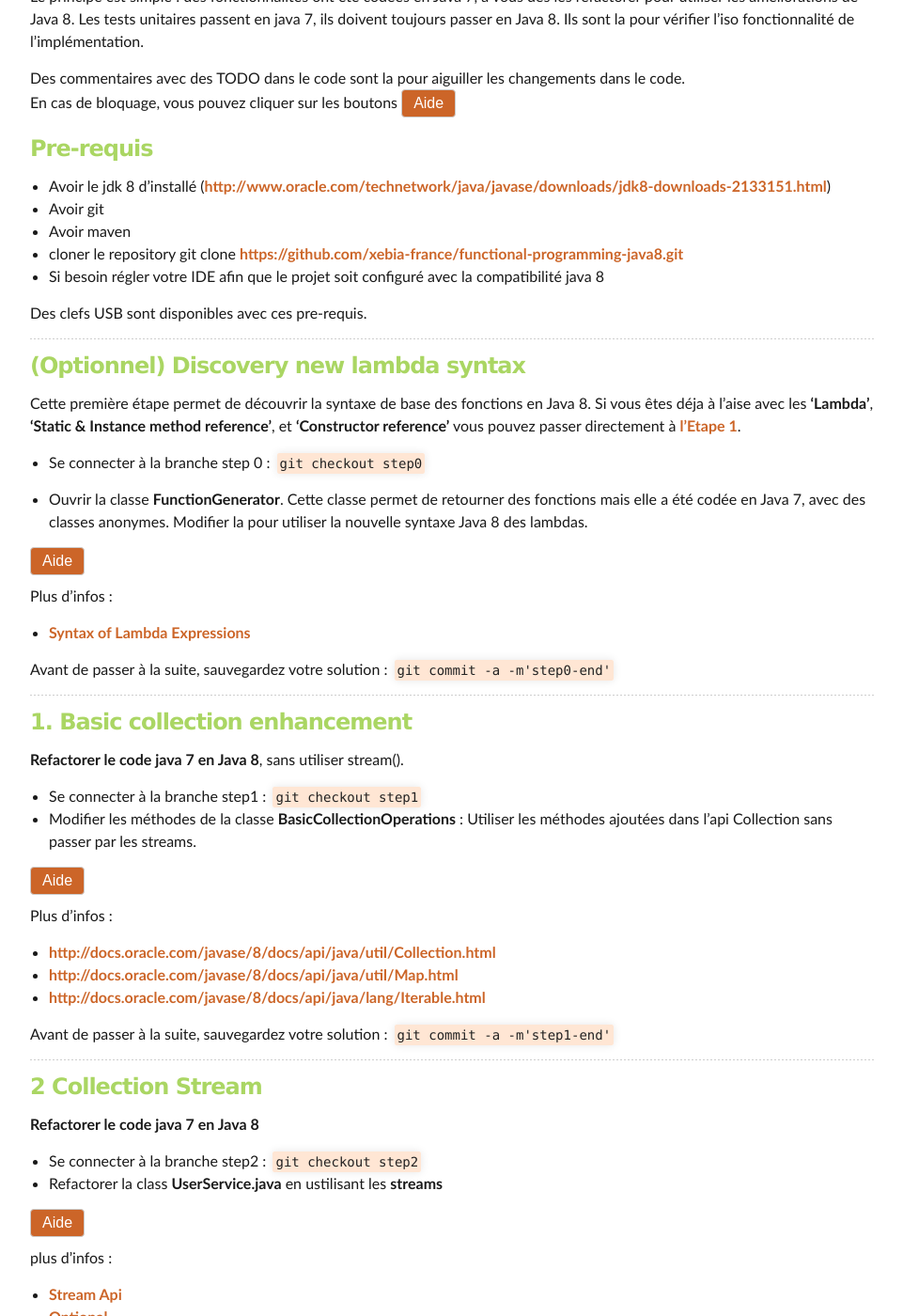
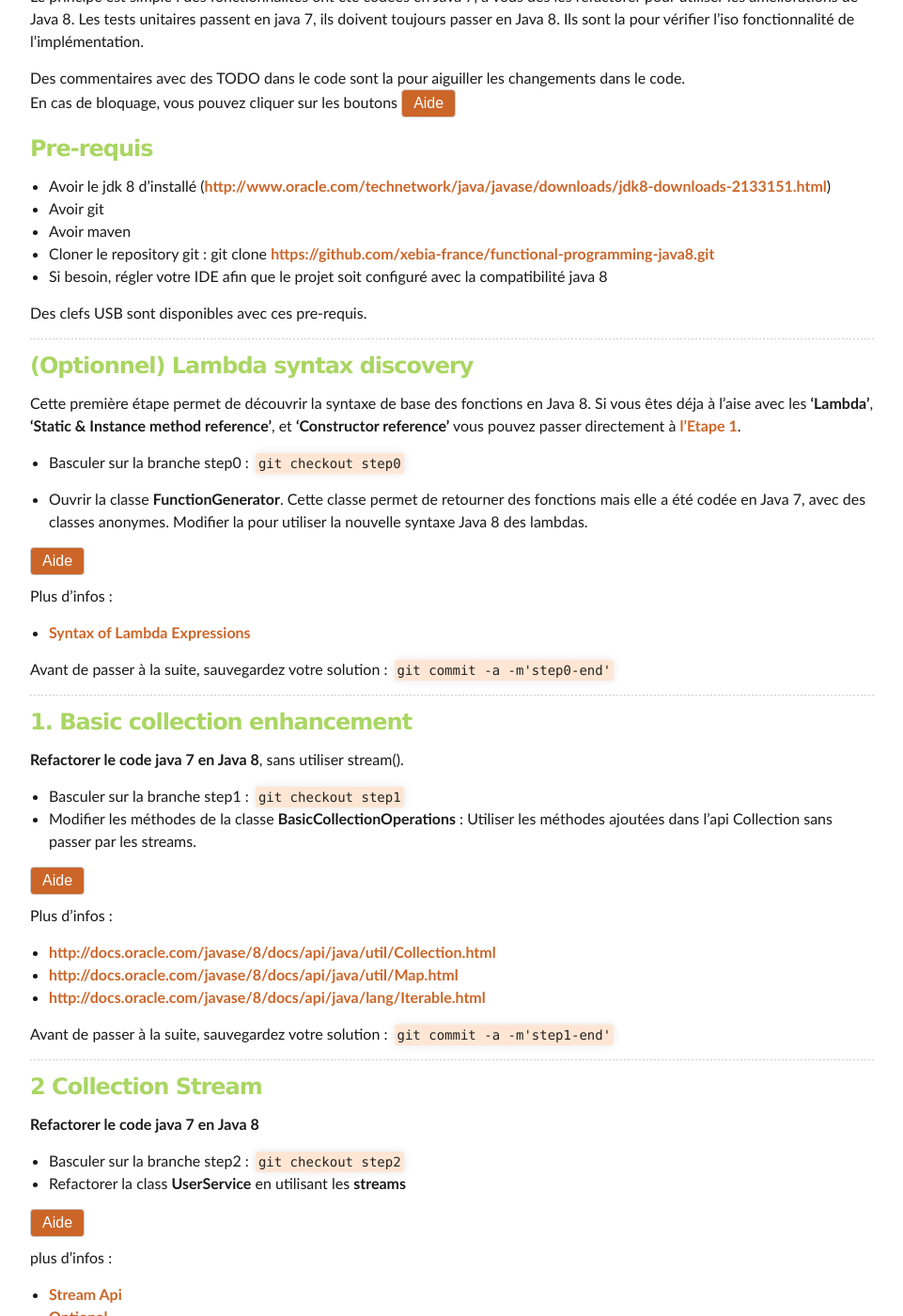
Before and after one commit to publicissapient-france/functional-programming-java8, a Jekyll site: the page built from index.md, in a window 1280 px wide and 1400 px high, scrolled down 372 px. Shown: the whole window at 94% size, without its empty margins (158-1119 px from the left). Built offline with Jekyll 4.4.1, drawn with Linux system fonts in a browser that asks for light colours; some of the changed text lies outside the part shown.

Commit message:
Fix spelling

```diff
--- a/index.md
+++ b/index.md
@@ -17,17 +17,17 @@ En cas de bloquage, vous pouvez cliquer sur les boutons <button  type="button" c
 * Avoir le jdk 8  d'installé ([http://www.oracle.com/technetwork/java/javase/downloads/jdk8-downloads-2133151.html](http://www.oracle.com/technetwork/java/javase/downloads/jdk8-downloads-2133151.html))
 * Avoir git
 * Avoir maven
-* cloner le repository git clone [https://github.com/xebia-france/functional-programming-java8.git](https://github.com/xebia-france/functional-programming-java8.git)
-* Si besoin régler votre IDE afin que le projet soit configuré avec la compatibilité java 8
+* Cloner le repository git : git clone [https://github.com/xebia-france/functional-programming-java8.git](https://github.com/xebia-france/functional-programming-java8.git)
+* Si besoin, régler votre IDE afin que le projet soit configuré avec la compatibilité java 8
 
 Des clefs USB sont disponibles avec ces pre-requis.
 
 -----------------
 
-### (Optionnel) Discovery new lambda syntax
+### (Optionnel) Lambda syntax discovery
  Cette première étape permet de découvrir la syntaxe de base des fonctions en Java 8. Si vous êtes déja à l'aise avec les **'Lambda'**, **'Static & Instance method reference'**, et **'Constructor reference'** vous pouvez passer directement à **[l'Etape 1](#step1)**.
 
- * Se connecter à la branche step 0 :
+ * Basculer sur la branche step0 :
      `git checkout step0`
 
  * Ouvrir la classe **FunctionGenerator**. Cette classe permet de retourner des fonctions mais elle a été codée en Java 7, avec des classes anonymes. Modifier la pour utiliser la nouvelle syntaxe Java 8 des lambdas.
@@ -80,33 +80,33 @@ Function<String,StringBuilder> myFunc = StringBuilder::new; //Equivalent input -
 ### <a name="step1"></a>1. Basic collection enhancement
  **Refactorer le code java 7 en Java 8**, sans utiliser stream().
 
- * Se connecter à la branche step1 :
+ * Basculer sur la branche step1 :
      `git checkout step1`
  * Modifier les méthodes de la classe **BasicCollectionOperations** : Utiliser les méthodes ajoutées dans l'api Collection sans passer par les streams.
 
  <blockquote class = 'help' markdown="1">
-  * La méthode **foreach** de List prend en paramètre une fonction de type **Consumer** qui attend en entrée un object mais ne return aucune valeur.
+  * La méthode **foreach** de List prend en paramètre une fonction de type **Consumer** qui attend en entrée un objet mais ne returne aucune valeur.
   Exemple :
   {% highlight java %} val -> System.out.println(val)
   {% endhighlight %}
 
-  * La méthode **removeIf** de List prend en paramètre une fonction de type **Predicate** qui attend en entrée un object et retourne un boolean.
+  * La méthode **removeIf** de List prend en paramètre une fonction de type **Predicate** qui attend en entrée un objet et retourne un boolean.
   Exemple :
-  {% highlight java %} val -> val !=null
+  {% highlight java %} val -> val != null
   {% endhighlight %}
 
-  * La méthode **replaceAll** de List prend en paramètre une fonction de type **UnaryOperator** qui attend en entrée un object et retourne un object du même type.
+  * La méthode **replaceAll** de List prend en paramètre une fonction de type **UnaryOperator** qui attend en entrée un objet et retourne un objet du même type.
   Exemple avec val un Integer:
   {% highlight java %} val -> val + 1
   {% endhighlight %}
 
-  * La méthode **merge** de map prend en paramètre une **clef**, une **valeur** et une **Bifonction**, une fonction qui prend en entrée 2 objects et renvoie un object.
+  * La méthode **merge** de map prend en paramètre une **clef**, une **valeur** et une **BiFonction**, une fonction qui prend en entrée 2 objets et renvoie un objet.
     * Si la map ne contient pas la **clef**, la valeur est ajoutée à la map associée à cette **clef**.
-    * Si la map contient la clef, on remplace la valeur associée par une nouvelle calculée avec la **BiFunction** appliquée sur l'ancienne **valeur** et la nouvelle **valeur**. Exemple :
+    * Si la map contient la **clef**, on remplace la valeur associée par une nouvelle calculée avec la **BiFunction** appliquée sur la **valeur** présente et la **valeur** en paramètre. Exemple :
     {% highlight java %} values.merge(key, word, (words, newWord) -> words + ", " + newWord);
     {% endhighlight %}
 
-  * La méthode **computeIfAbsent** prend en entrée une **clef** et une **Function**. Si la **clef** existe déjà, **computeIfAbsent** retourne la valeur existante. Si elle n'existe pas la fonction est appelée pour générer la **valeur** qui est stockée dans la map et ensuite retournée.
+  * La méthode **computeIfAbsent** prend en entrée une **clef** et une **Function**. Si la **clef** existe déjà, **computeIfAbsent** retourne la valeur existante. Si elle n'existe pas, la fonction est appelée pour générer la **valeur** qui sera stockée dans la map et ensuite retournée.
 
  </blockquote>
 
@@ -124,9 +124,9 @@ Avant de passer à la suite, sauvegardez votre solution : `git commit -a -m'step
 ### 2 Collection Stream
  **Refactorer le code java 7 en Java 8**
 
- * Se connecter à la branche step2 :
+ * Basculer sur la branche step2 :
       `git checkout step2`
- * Refactorer la class **UserService.java** en ustilisant les **streams**
+ * Refactorer la class **UserService** en utilisant les **streams**
 
  <blockquote class = 'help' markdown="1">
  * Pour utiliser les streams :
@@ -174,12 +174,12 @@ Dans sa version la plus simple groupingBy attend en entrée une fonction permett
 
   -----------------
 
-### 3 Others Stream
+### 3 Other Streams
  **Refactorer le code java 7 en Java 8**
 
- * Se connecter à la branche step3 :
+ * Basculer sur la branche step3 :
       `git checkout step3`
- * Refactorer les classes **FileUtils.java** et **NumberUtils.java**
+ * Refactorer les classes **FileUtils** et **NumberUtils**
 
  <blockquote class = 'help' markdown="1">
  * **Files.lines** permet de renvoyer un stream où chaque élément représente une ligne dans le fichier et cela de manière bufferisée. La lecture effective de la ligne ne se fera que lors du traitement réalisé par l'opération terminale.
@@ -209,14 +209,14 @@ Dans sa version la plus simple groupingBy attend en entrée une fonction permett
 
 **Refactorer le code java 7 en Java 8**
 
-* Se connecter à la branche step4 :
+* Basculer sur la branche step4 :
     `git checkout step4`
-* Modifier les méthodes de la classe DateUtils : Remplacer le type **Date** par **LocalDate** (Date sans heure) ou **LocalDateTime** (Date avec heure) en fonction du besoin.
+* Modifier les méthodes de la classe **DateUtils** : Remplacer le type **Date** par **LocalDate** (Date sans heure) ou **LocalDateTime** (Date avec heure) en fonction du besoin.
 * Utiliser les méthodes de l'api **java.time** pour refactorer ce code.
 * Attention pour cette étape il faut dans certains cas modifier également les tests car la signature de la méthode change. Chaque changement de test est marqué d'un TODO.
 
 <blockquote class = 'help' markdown="1">
-* **LocalDate** représente une date  sans les heures, et **LocalDateTime** une date avec les heures. Ces 2 objets sont sans notion de TimeZone. Tous les nouveaux formats de Date/time ont des méthodes pour passer d'un format vers un autre, exemple :
+* **LocalDate** représente une date  sans les heures, et **LocalDateTime** une date avec les heures. Ces 2 objets sont sans notion de TimeZone. Tous les nouveaux formats de Date/Time ont des méthodes pour passer d'un format vers un autre, exemple :
 {% highlight java %}
 LocalTime time = LocalTime.of(10, 30); // 10h30
 LocalDate date = LocalDate.of(2015, 3, 10); // 10 Mars 2015
@@ -246,7 +246,7 @@ Plus d'infos :
 
  **Refactorer le code java 7 en Java 8**
 
- * Se connecter à la branche step5 :
+ * Basculer sur la branche step5 :
  `git checkout step5`
  * MerchantService effectue des appels vers ProductRepository et StockRepository. Ces appels étant long, l'implémentation les effectue de manière asynchrone. Refactorer ses appels à l'aide de la classe **CompletableFuture** de Java 8 afin mieux gérer l'ordonnancement des taches asynchrones.
 
--- a/javascripts/main.js
+++ b/javascripts/main.js
@@ -1,8 +1,10 @@
 jQuery(document).ready(function() {
-  jQuery(".help").wrap('<div></div>')
-  jQuery(".help").append('<Strong>Si vous êtes toujours bloqué vous pouvez allez regarder sur la branche solution:</strong> <br/> <code>git checkout step*-solution</code>')
-  jQuery(".help").before('<button  type="button" class = "teaser">Aide</button>')
-  jQuery(".help").hide();
+  var helpBlock = jQuery(".help");
+
+  helpBlock.wrap('<div></div>');
+  helpBlock.append('<Strong>Si vous êtes toujours bloqué, vous pouvez allez regarder sur la branche solution:</strong> <br/> <code>git checkout step*-solution</code>');
+  helpBlock.before('<button  type="button" class = "teaser">Aide</button>');
+  helpBlock.hide();
   jQuery(document).on('click', '.teaser', function() {
     jQuery(this).next(".help").slideToggle(500);
   });
```
Also changed, not shown: other parts of index.md (+13 -13 lines).
